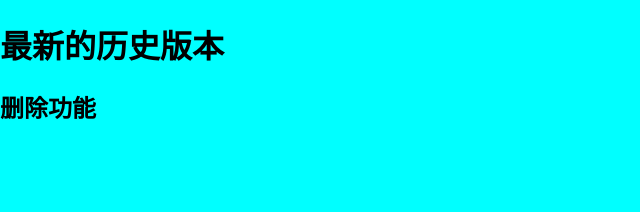
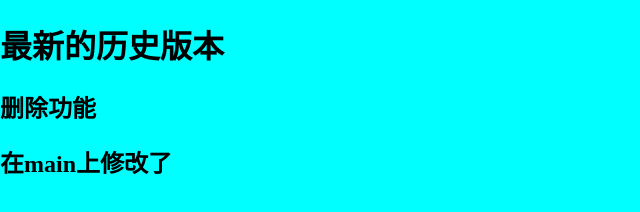
Before and after one commit to yf8866200/project_1, a plain HTML site: page index.html in a window 1280 px wide. Shown: the whole page, without its empty margins (0-640 px from the left). Drawn offline with Linux system fonts and the light colour scheme.

Commit message:
在main上修改了

```diff
--- a/index.html
+++ b/index.html
@@ -11,5 +11,6 @@
 <body>
     <h1>最新的历史版本</h1>
     <h2>删除功能</h2>
+    <h2>在main上修改了</h2>
 </body>
 </html>
```
